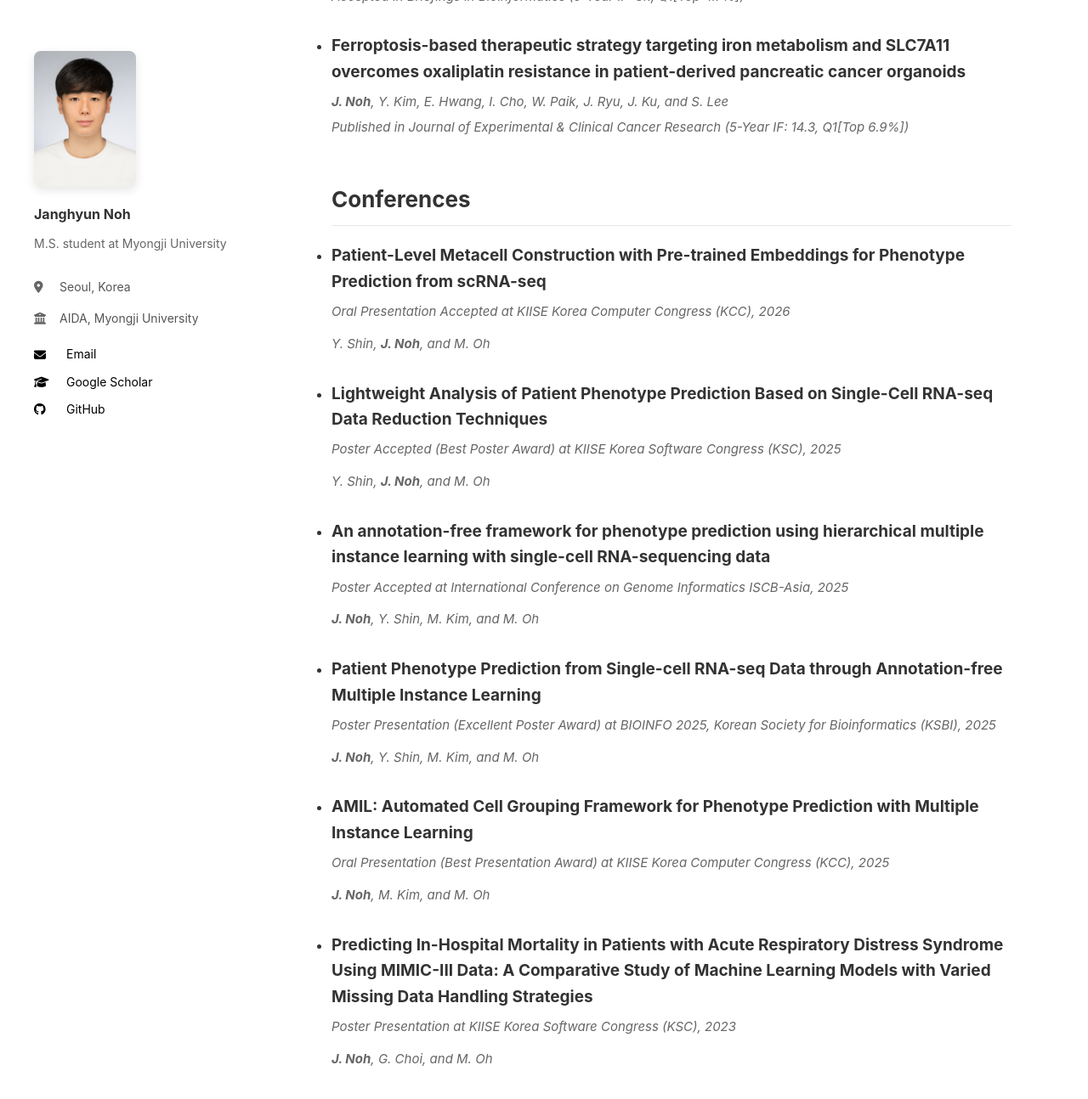
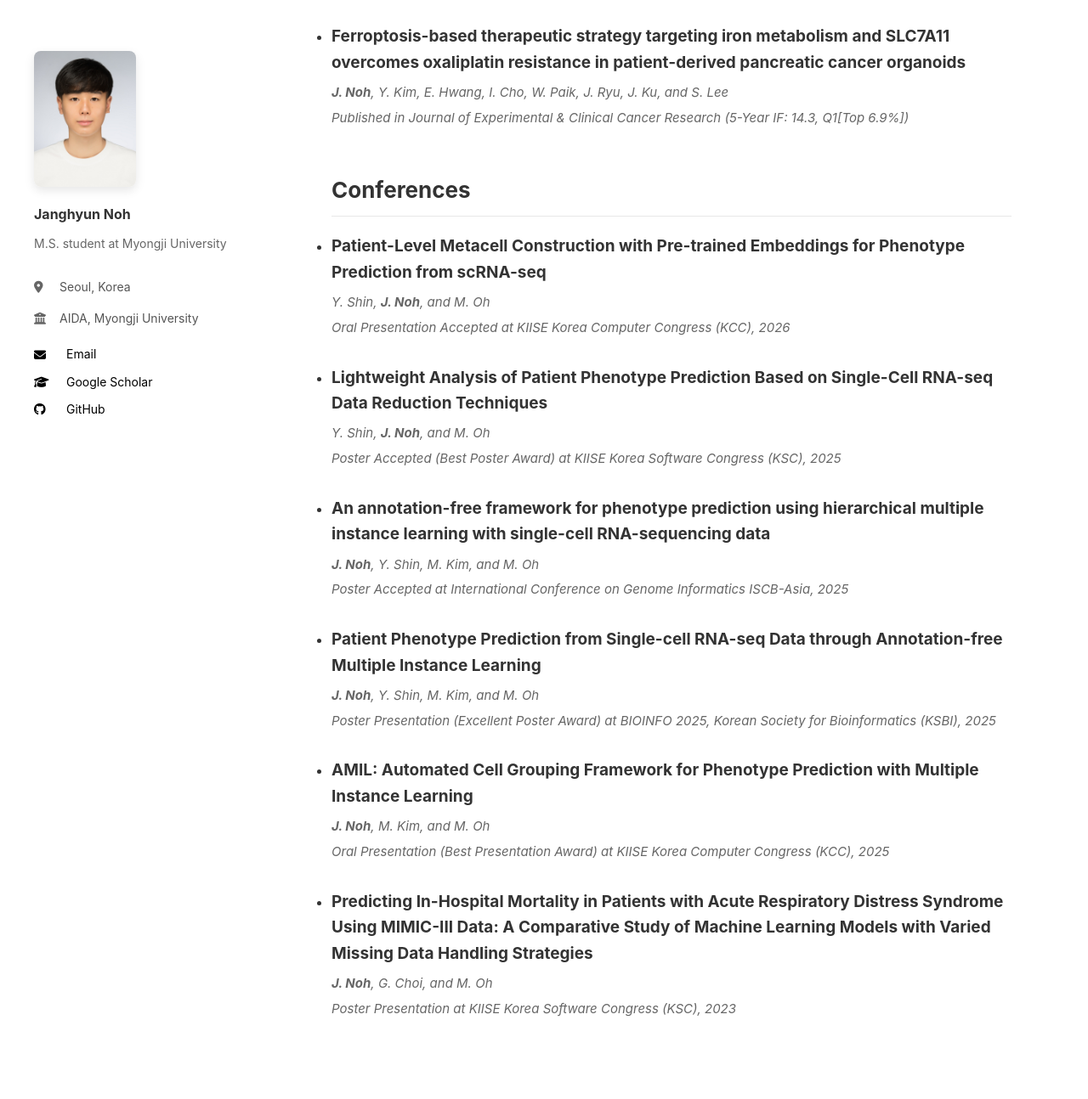
Before and after one commit to janghyunnoh/janghyunnoh.github.io, a Jekyll site: the page built from index.md, in a window 1280 px wide and 1400 px high, scrolled down 938 px. Shown: the top 1294 px of the window at 85% size. Built offline with Jekyll 4.4.1, drawn with Linux system fonts in a browser that asks for light colours; part of the change alters nothing that is shown; some of the changed text lies outside the part shown.

Commit message:
Reorder conferences (title → authors → venue) and clean education markup

```diff
--- a/index.md
+++ b/index.md
@@ -12,11 +12,12 @@ My research interests center on Bioinformatics, Medical AI, Deep Learning, and S
 ## Education
 
 - **M.S. in Artificial Intelligence**
-  Myongji University, Seoul, S.Korea<br>
+- **M.S. in Artificial Intelligence**
+  Myongji University, Seoul, S.Korea
   <span class="education-period"><em>Sep. 2024 – Aug. 2026</em></span>
 
 - **B.S. in Data Technology**
-  Myongji University, Seoul, S.Korea<br>
+  Myongji University, Seoul, S.Korea
   <span class="education-period"><em>Mar. 2018 – Aug. 2024</em></span>
 
 ## Publications
@@ -33,25 +34,25 @@ My research interests center on Bioinformatics, Medical AI, Deep Learning, and S
 ## Conferences
 
 - **Patient-Level Metacell Construction with Pre-trained Embeddings for Phenotype Prediction from scRNA-seq**
+  <p class="publication-author"><em>Y. Shin, <span class="author-name">J. Noh</span>, and M. Oh</em></p>
   <p class="publication-venue"><em>Oral Presentation Accepted at KIISE Korea Computer Congress (KCC), 2026</em></p>
-  <p class="publication-author"><em>Y. Shin, <span class="author-name">J. Noh</span>, and M. Oh</em></p>
 
 - **Lightweight Analysis of Patient Phenotype Prediction Based on Single-Cell RNA-seq Data Reduction Techniques**
+  <p class="publication-author"><em>Y. Shin, <span class="author-name">J. Noh</span>, and M. Oh</em></p>
   <p class="publication-venue"><em>Poster Accepted (Best Poster Award) at KIISE Korea Software Congress (KSC), 2025</em></p>
-  <p class="publication-author"><em>Y. Shin, <span class="author-name">J. Noh</span>, and M. Oh</em></p>
 
 - **An annotation-free framework for phenotype prediction using hierarchical multiple instance learning with single-cell RNA-sequencing data**
+  <p class="publication-author"><em><span class="author-name">J. Noh</span>, Y. Shin, M. Kim, and M. Oh</em></p>
   <p class="publication-venue"><em>Poster Accepted at International Conference on Genome Informatics ISCB-Asia, 2025</em></p>
-  <p class="publication-author"><em><span class="author-name">J. Noh</span>, Y. Shin, M. Kim, and M. Oh</em></p>
 
 - **Patient Phenotype Prediction from Single-cell RNA-seq Data through Annotation-free Multiple Instance Learning**
+  <p class="publication-author"><em><span class="author-name">J. Noh</span>, Y. Shin, M. Kim, and M. Oh</em></p>
   <p class="publication-venue"><em>Poster Presentation (Excellent Poster Award) at BIOINFO 2025, Korean Society for Bioinformatics (KSBI), 2025</em></p>
-  <p class="publication-author"><em><span class="author-name">J. Noh</span>, Y. Shin, M. Kim, and M. Oh</em></p>
 
 - **AMIL: Automated Cell Grouping Framework for Phenotype Prediction with Multiple Instance Learning**
+  <p class="publication-author"><em><span class="author-name">J. Noh</span>, M. Kim, and M. Oh</em></p>
   <p class="publication-venue"><em>Oral Presentation (Best Presentation Award) at KIISE Korea Computer Congress (KCC), 2025</em></p>
-  <p class="publication-author"><em><span class="author-name">J. Noh</span>, M. Kim, and M. Oh</em></p>
 
 - **Predicting In-Hospital Mortality in Patients with Acute Respiratory Distress Syndrome Using MIMIC-III Data: A Comparative Study of Machine Learning Models with Varied Missing Data Handling Strategies**
+  <p class="publication-author"><em><span class="author-name">J. Noh</span>, G. Choi, and M. Oh</em></p>
   <p class="publication-venue"><em>Poster Presentation at KIISE Korea Software Congress (KSC), 2023</em></p>
-  <p class="publication-author"><em><span class="author-name">J. Noh</span>, G. Choi, and M. Oh</em></p>
```
